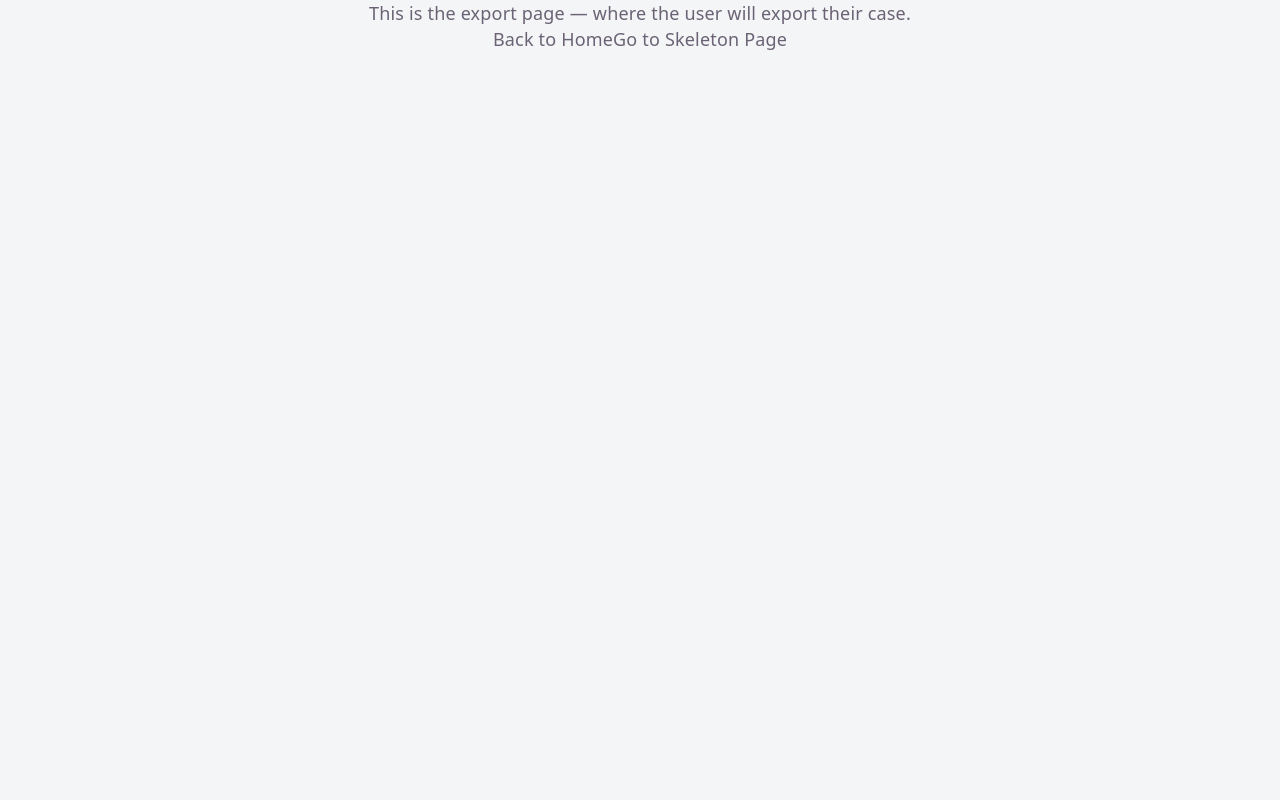
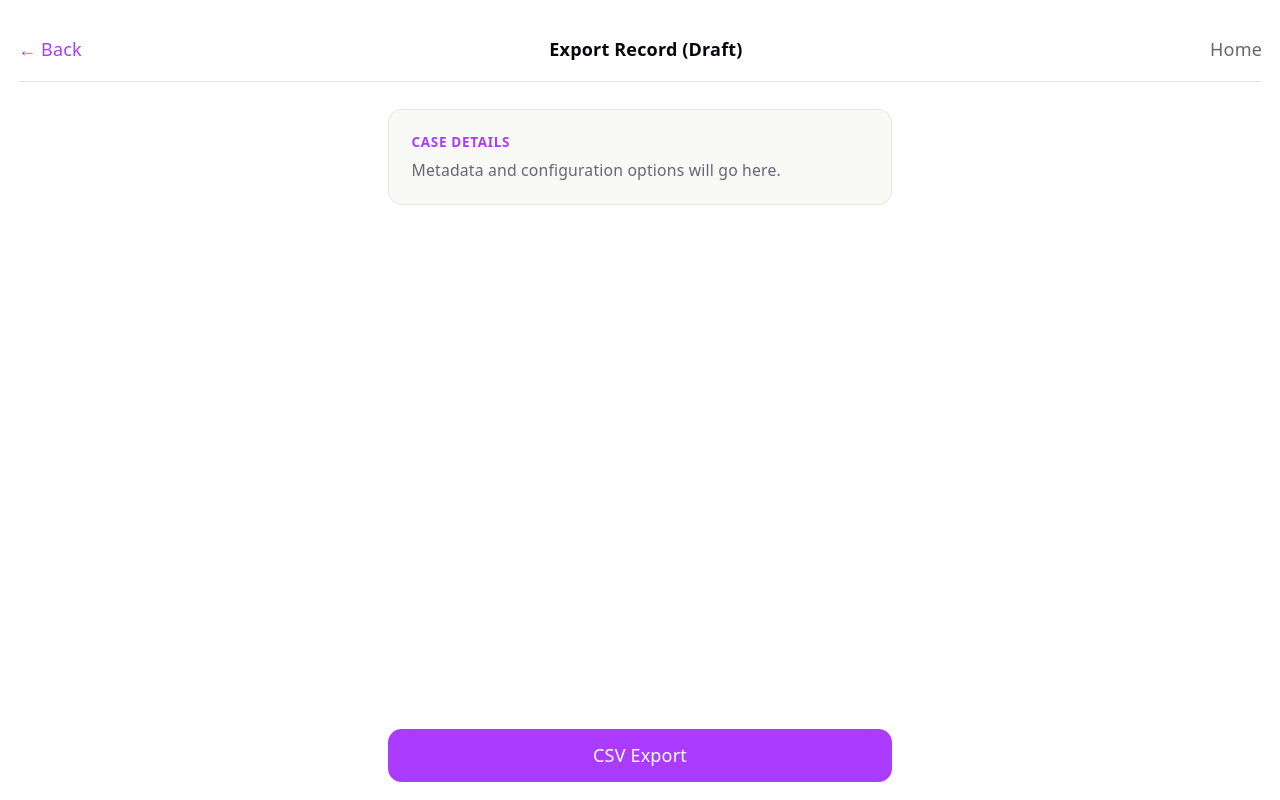
Before and after one commit to Donaks1/3200_53, a React (Vite) app in the folder osteomap/: page / in a window 1280 px wide. Both pictures are taken after a click on the button "Go to Export Page". Built offline with nearby package versions, Linux system fonts and the light colour scheme.

Commit message:
Build export page UI

```diff
--- a/osteomap/src/pages/ExportPage.tsx
+++ b/osteomap/src/pages/ExportPage.tsx
@@ -2,16 +2,60 @@ import type { NavigateFn } from './types'
 
 function ExportPage({ onNavigate }: { onNavigate: NavigateFn }) {
   return (
-    <div>
-      <p>This is the export page — where the user will export their case.</p>
-      <button type="button" onClick={() => onNavigate('home')}>
-        Back to Home
-      </button>
-      <button type="button" onClick={() => onNavigate('skeleton')}>
-        Go to Skeleton Page
-      </button>
+    <div
+      className="min-h-screen flex flex-col p-4"
+      style={{ background: 'var(--bg)', color: 'var(--text)' }}
+    >
+      {/* Header Navigation Bar */}
+      <header className="flex items-center justify-between py-4 border-b mb-6" style={{ borderColor: 'var(--border)' }}>
+        <button
+          type="button"
+          onClick={() => onNavigate('skeleton')}
+          className="font-medium cursor-pointer text-sm"
+          style={{ color: 'var(--accent)' }}
+        >
+          ← Back
+        </button>
+        <h1 className="text-base font-bold" style={{ color: 'var(--text-h)' }}>
+          Export Record (Draft)
+        </h1>
+        <button
+          type="button"
+          onClick={() => onNavigate('home')}
+          className="text-sm font-medium cursor-pointer"
+        >
+          Home
+        </button>
+      </header>
+
+      {/* Main Container - Basic Placeholder Scaffolding */}
+      <main className="flex-grow w-full max-w-md mx-auto flex flex-col justify-between gap-6">
+
+        {/* Placeholder for case details */}
+        <div
+          className="rounded-xl border p-5 text-left"
+          style={{ borderColor: 'var(--border)', background: 'var(--social-bg)' }}
+        >
+          <h2 className="text-xs uppercase tracking-wider font-bold mb-2" style={{ color: 'var(--accent)' }}>
+            Case Details
+          </h2>
+          <p className="text-sm">Metadata and configuration options will go here.</p>
+        </div>
+
+        {/* Action Button Placeholders */}
+        <div className="flex flex-col gap-3 mt-auto pt-6">
+          <button
+            type="button"
+            className="w-full font-bold py-3 px-4 rounded-xl text-center text-sm"
+            style={{ background: 'var(--accent)', color: '#fff' }}
+          >
+            CSV Export
+          </button>
+        </div>
+
+      </main>
     </div>
-  )
+  );
 }
 
-export default ExportPage
+export default ExportPage;
```
